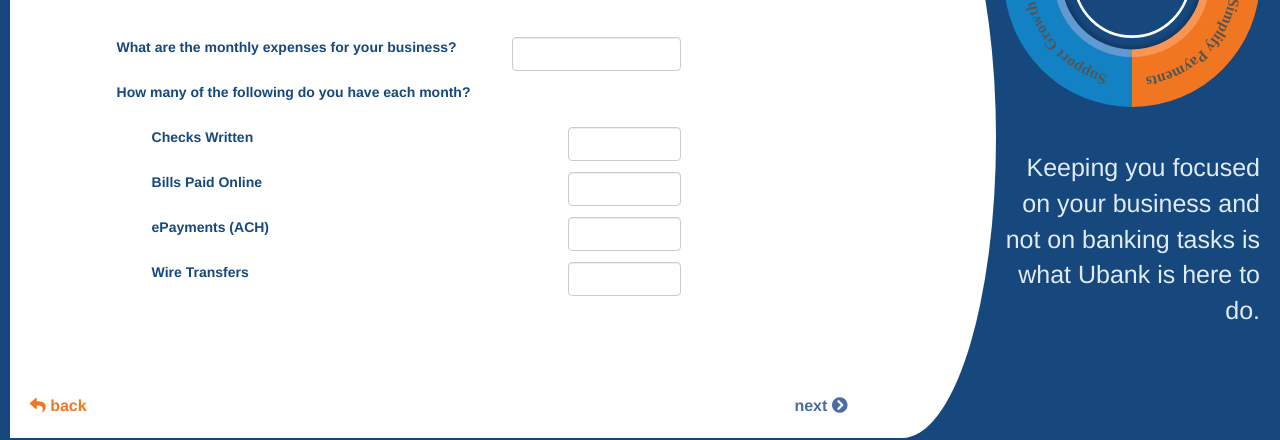
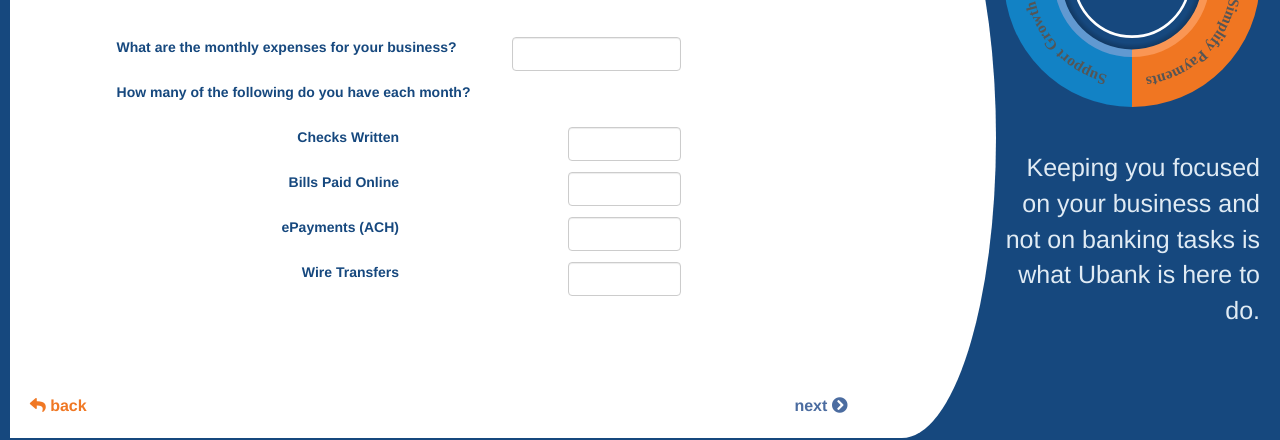
Before and after one commit to deepakkoirala/ubank, a plain HTML site: page index.html in a window 1280 px wide. Both pictures are taken after a click on the element "next". Shown: the part 172-612 px from the top of the page. Drawn offline with nearby package versions, Linux system fonts and the light colour scheme; some packages are replaced by stand-ins of ours.

Commit message:
change align

```diff
--- a/css/style.css
+++ b/css/style.css
@@ -75,6 +75,8 @@ form {
 }
 .margleft label {
     padding-left: 35px;
+    width: 50%;
+    text-align: right;
 }
 .margleft .form-control {
     width: 20%;
```
